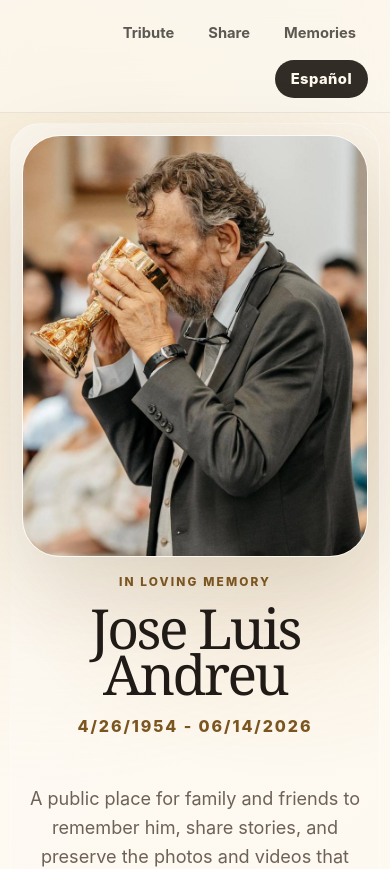
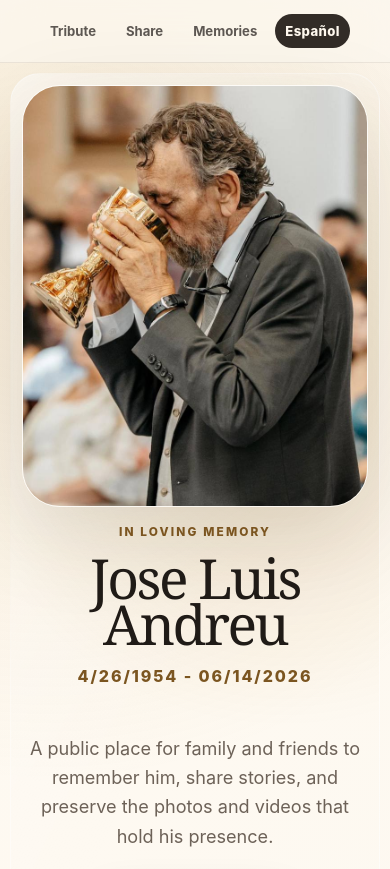
Before and after one commit to sandreu-ai/joseluisandreu-memorial, a React (Vite) app: page / in a window 390 px wide. Shown: the top 869 px of the page. Built offline with nearby package versions, Linux system fonts and the light colour scheme; no server answers; the database is empty.

Commit message:
fix: align nav links with language toggle

```diff
--- a/src/styles.css
+++ b/src/styles.css
@@ -71,7 +71,7 @@ a { color: inherit; }
   top: 0;
   z-index: 20;
 }
-.nav-links { display: flex; gap: 10px; }
+.nav-links { align-items: center; display: flex; gap: 10px; }
 .nav a, .language-toggle {
   background: transparent;
   border: 0;
@@ -437,8 +437,9 @@ input:focus, textarea:focus { background: #fff; border-color: var(--gold); box-s
 }
 
 @media (max-width: 620px) {
-  .nav { align-items: flex-end; flex-direction: column; gap: 8px; min-height: 0; padding-bottom: 14px; padding-top: 14px; position: static; }
-  .nav-links { flex-wrap: wrap; justify-content: flex-end; }
+  .nav { gap: 8px; justify-content: center; min-height: 0; overflow-x: auto; padding-bottom: 14px; padding-top: 14px; position: static; }
+  .nav-links { flex-wrap: nowrap; justify-content: center; }
+  .nav a, .language-toggle { font-size: 0.82rem; padding: 9px 10px; white-space: nowrap; }
   .hero-caption h1 { font-size: 3.45rem; }
   .section, .hero { padding-left: 22px; padding-right: 22px; }
   .hero::before { border-radius: 30px; inset: 10px; }
```
